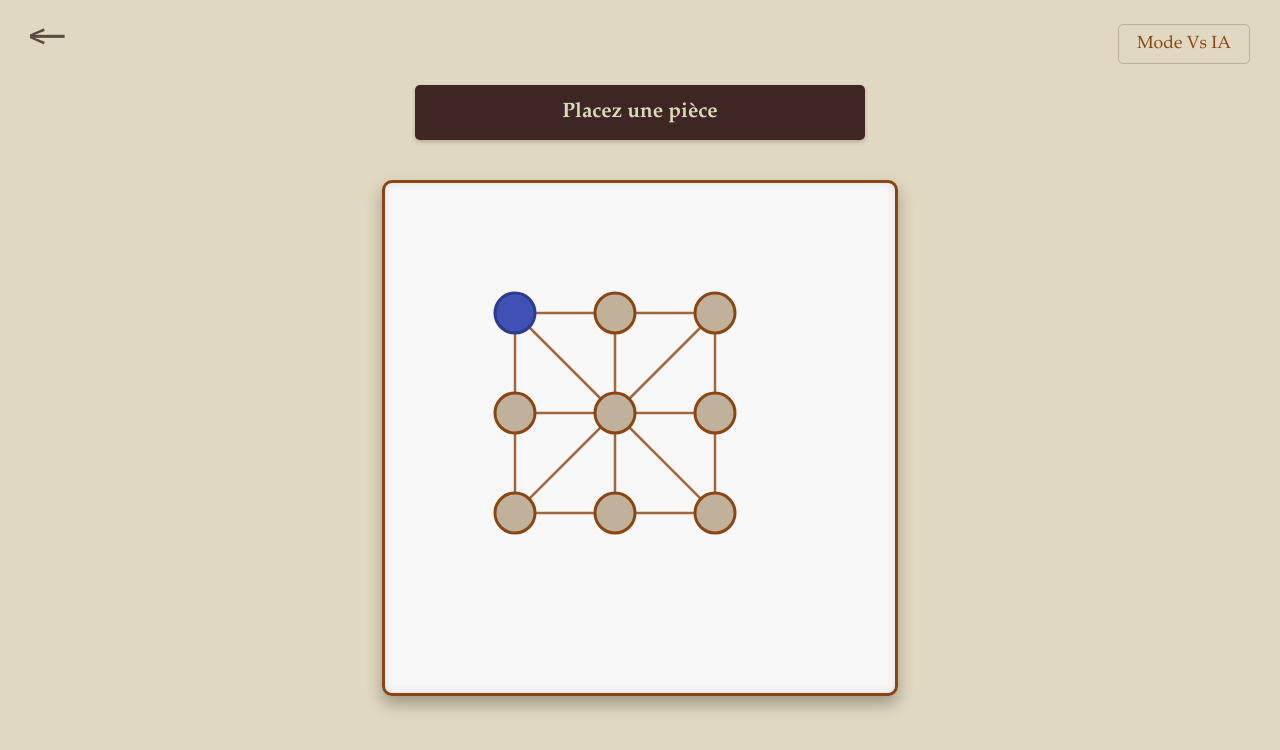
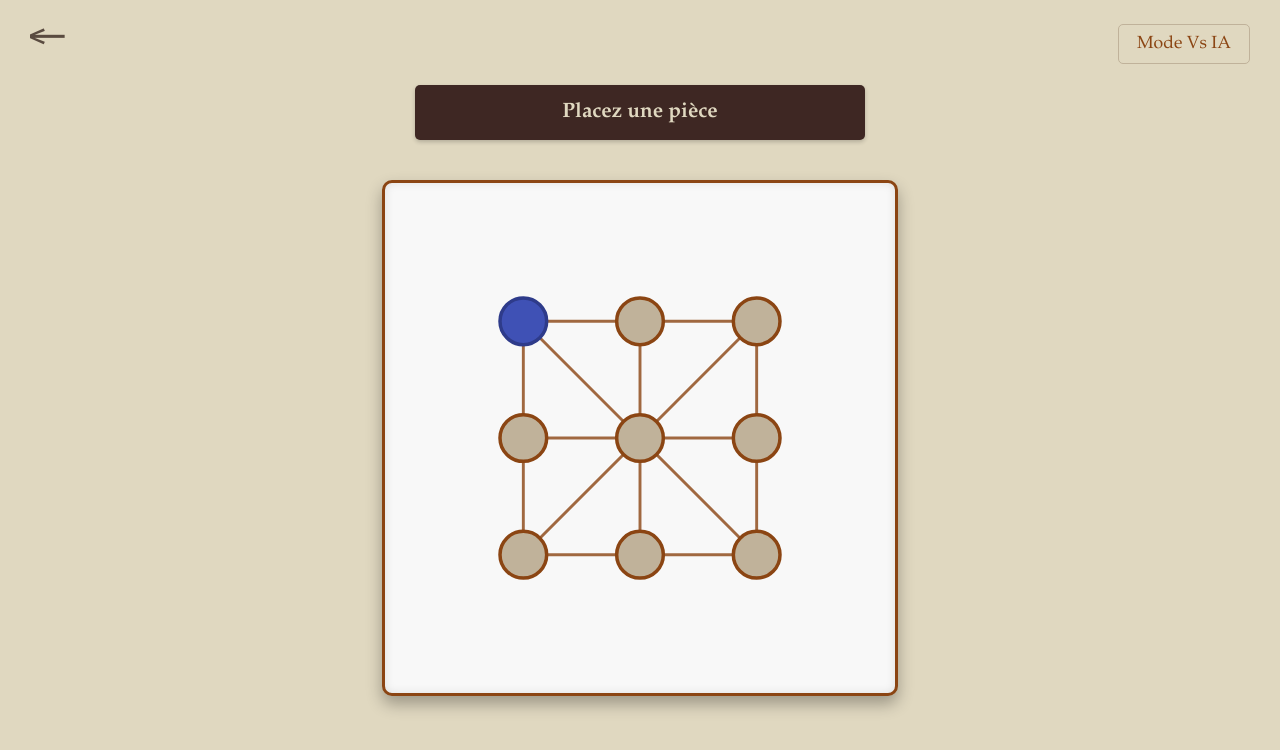
Before and after one commit to hey01234/Game, a plain HTML site: page game.html in a window 1280 px wide. Drawn offline with Linux system fonts and the light colour scheme.

Commit message:
Update game.html

```diff
--- a/game.html
+++ b/game.html
@@ -14,7 +14,8 @@
 
     <div id="status"></div>
     <div class="board-container">
-        <svg id="board" xmlns="http://www.w3.org/2000/svg"></svg>
+        <svg id="board" xmlns="http://www.w3.org/2000/svg" viewBox="0 0 300 300"></svg>
+
     </div>
     <script src="game.js"></script>
 </body>
```
